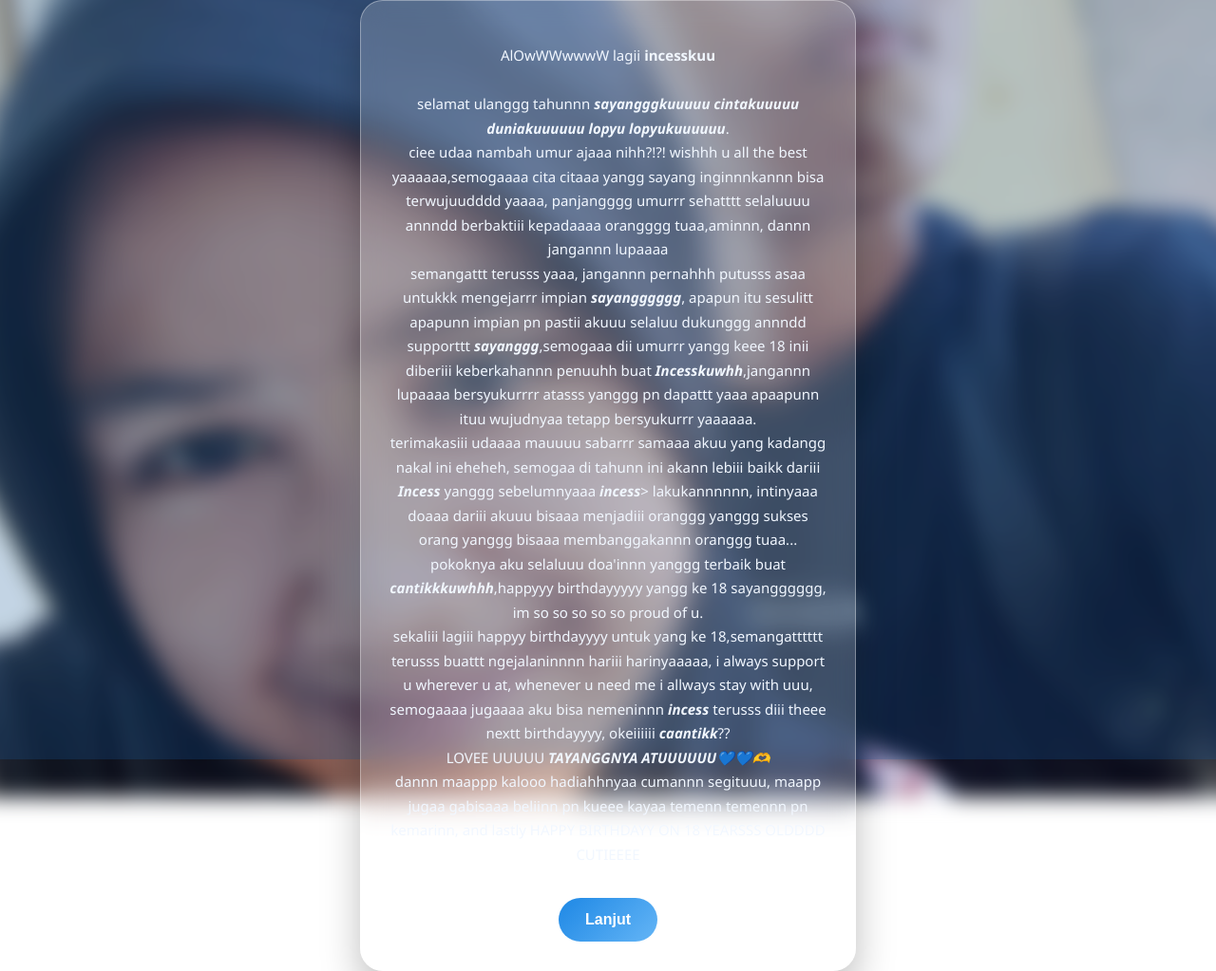
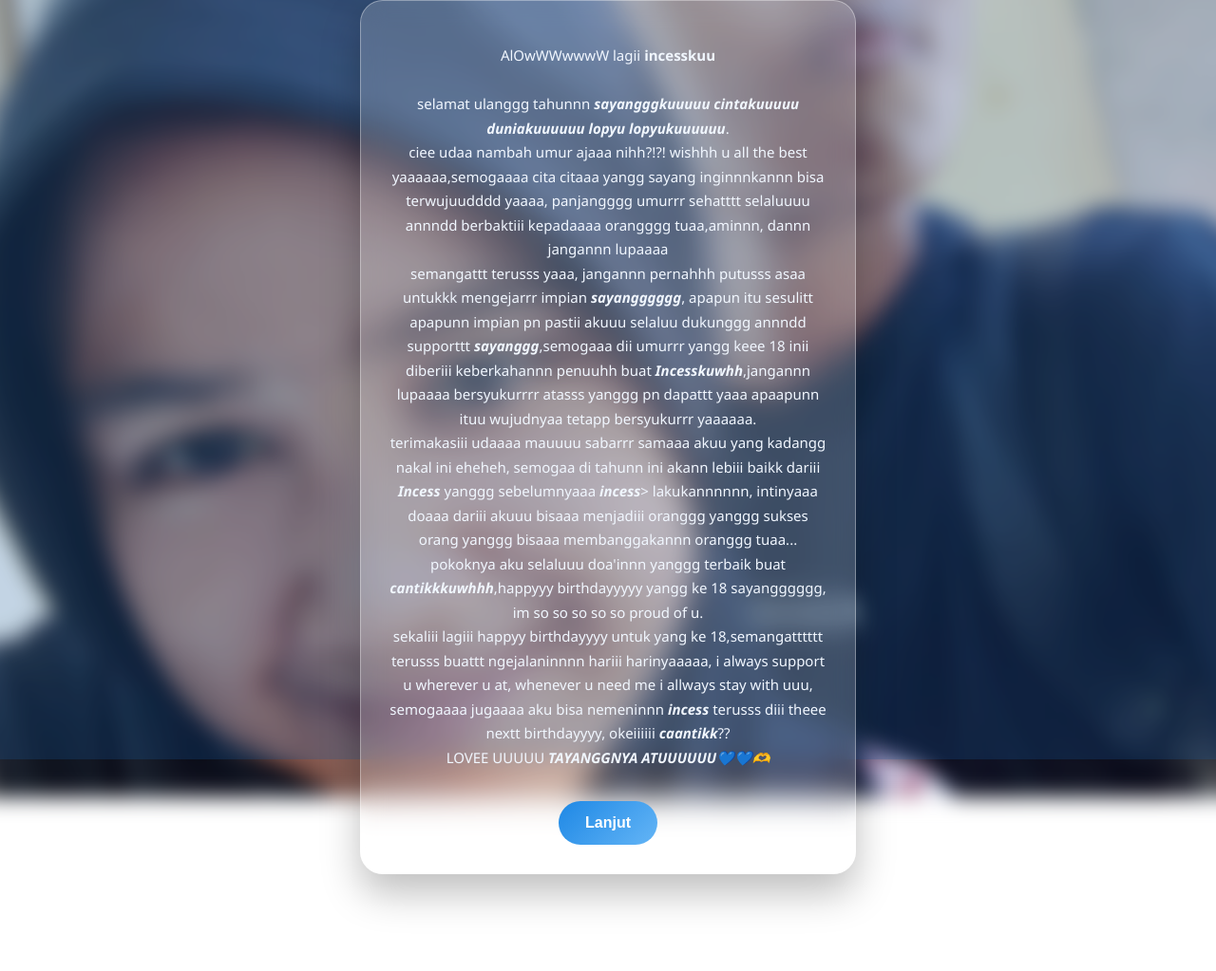
Before and after one commit to Ryuuxopii/specialday, a plain HTML site: page ucapan.html in a window 1280 px wide. Shown: the whole page at 95% size. After the commit the page ends 921 px from the top, so only its background shows below. Drawn offline with Linux system fonts and the light colour scheme.

Commit message:
Update ucapan.html

```diff
--- a/ucapan.html
+++ b/ucapan.html
@@ -15,8 +15,7 @@ ciee udaa nambah umur ajaaa nihh?!?! wishhh u all the best yaaaaaa,semogaaaa cit
 semangattt terusss yaaa, jangannn pernahhh putusss asaa untukkk mengejarrr impian <b><i>sayangggggg</i></b>, apapun itu sesulitt apapunn impian pn pastii akuuu selaluu dukunggg annndd supporttt <b><i>sayanggg</i></b>,semogaaa dii umurrr yangg keee 18 inii diberiii keberkahannn penuuhh buat <b><i>Incesskuwhh</i></b>,jangannn lupaaaa bersyukurrrr atasss yanggg pn dapattt yaaa apaapunn ituu wujudnyaa tetapp bersyukurrr yaaaaaa.
 terimakasiii udaaaa mauuuu sabarrr samaaa akuu yang kadangg nakal ini eheheh, semogaa di tahunn ini akann lebiii baikk dariii <b><i>Incess</i></b> yanggg sebelumnyaaa <b><i>incess</i></b>> lakukannnnnn, intinyaaa doaaa dariii akuuu bisaaa menjadiii oranggg yanggg sukses orang yanggg bisaaa membanggakannn oranggg tuaa... pokoknya aku selaluuu doa'innn yanggg terbaik buat <b><i>cantikkkuwhhh</i></b>,happyyy birthdayyyyy yangg ke 18 sayangggggg, im so so so so so proud of u.
 sekaliii lagiii happyy birthdayyyy untuk yang ke 18,semangatttttt terusss buattt ngejalaninnnn hariii harinyaaaaa, i always support u wherever u at, whenever u need me i allways stay with uuu, semogaaaa jugaaaa aku bisa nemeninnn <b><i>incess</i></b> terusss diii theee nextt birthdayyyy, okeiiiiii <i><b>caantikk</b></i>??
-LOVEE UUUUU <b><i>TAYANGGNYA ATUUUUUU💙💙🫶</i></b> <break>
-    dannn maappp kalooo hadiahhnyaa cumannn segituuu, maapp jugaa gabisaaa beliinn pn kueee kayaa temenn temennn pn kemarinn, and lastly HAPPY BIRTHDAYY ON 18 YEARSSS OLDDDD CUTIEEEE
+LOVEE UUUUU <b><i>TAYANGGNYA ATUUUUUU💙💙🫶</i></b>
     </p>
 
     <button onclick="pindah('pesan.html')">Lanjut</button>
```
